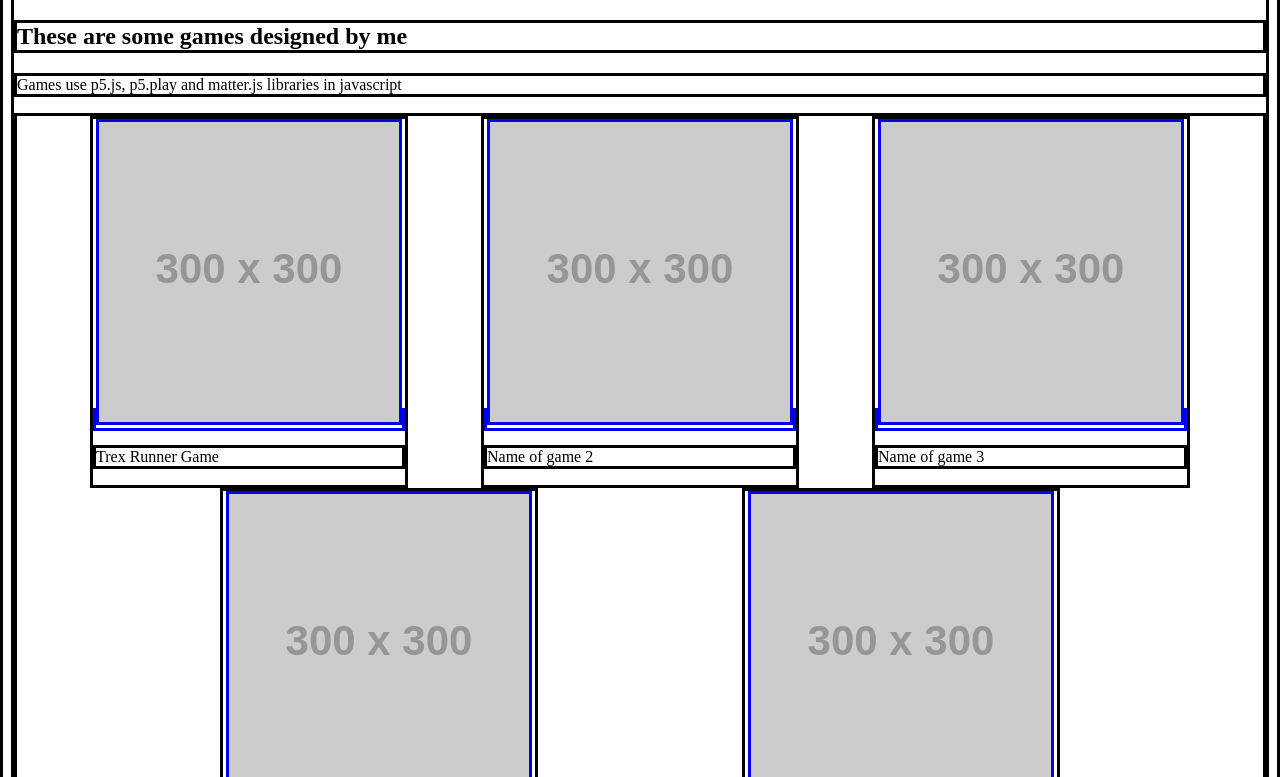
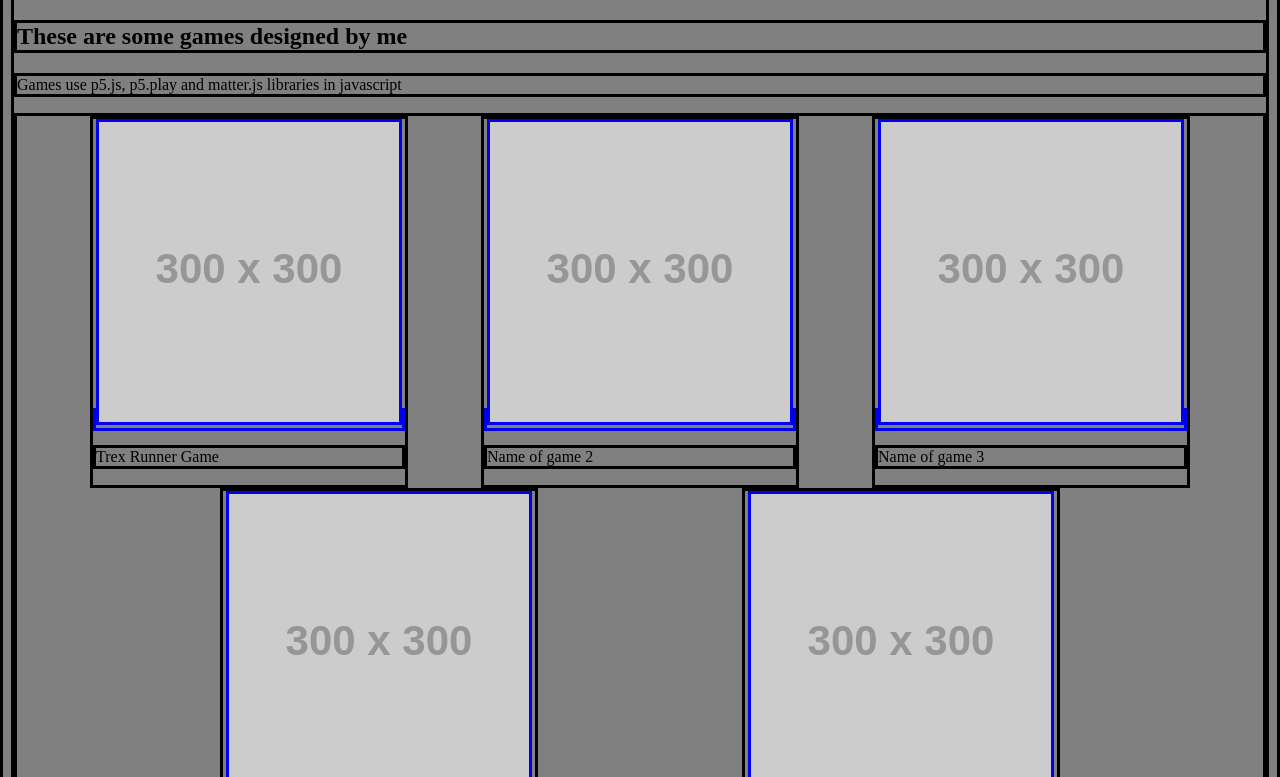
Before and after one commit to RushTheRocks/my-portfolio, a plain HTML site: page index.html in a window 1280 px wide. Shown: the part 106-883 px from the top of the page. Drawn offline with Linux system fonts and the light colour scheme; placeholder pictures from the web are drawn by us.

Commit message:
Update styles.css

```diff
--- a/styles.css
+++ b/styles.css
@@ -23,3 +23,8 @@ justify-content: space-evenly;
     display:flex;
     justify-content: flex-end;
 }
+
+body{
+
+background-color: #808080
+}
```
